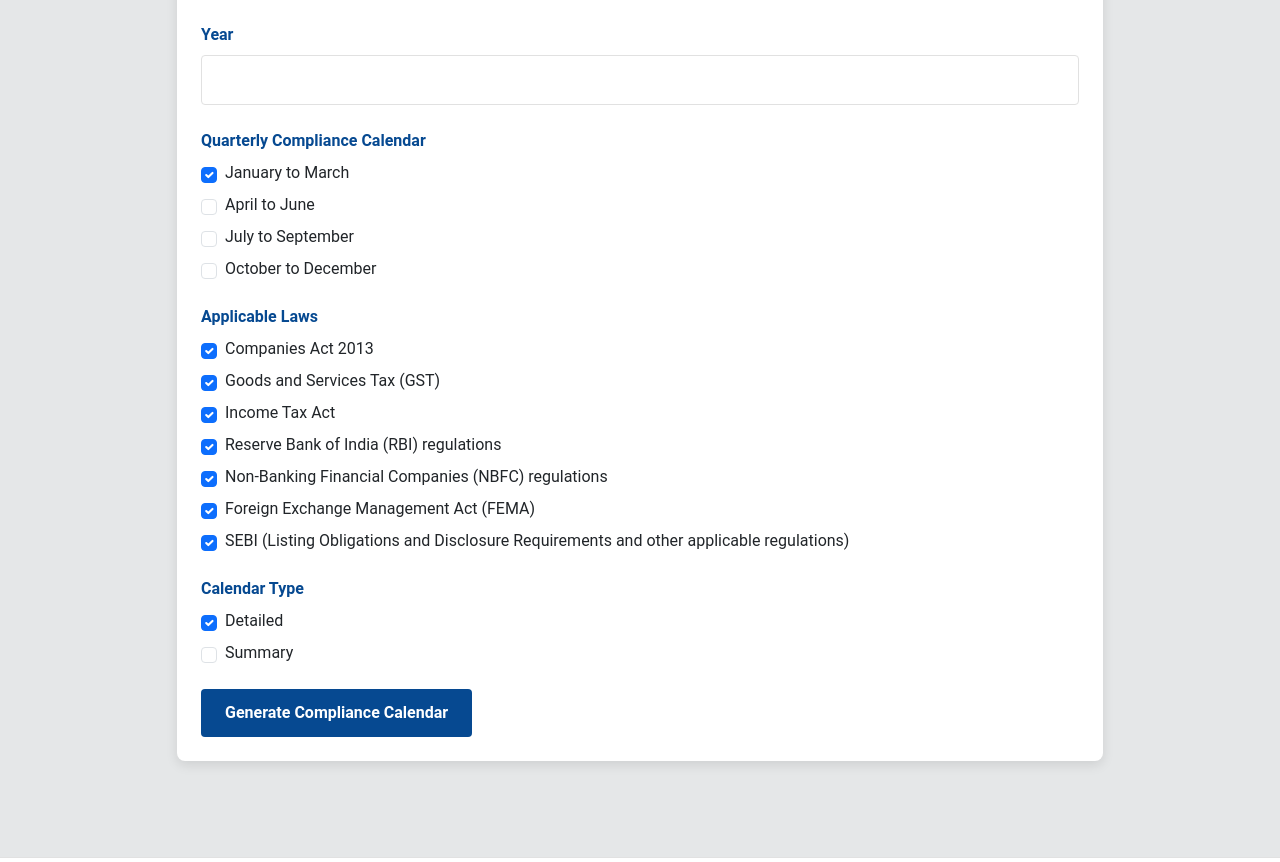
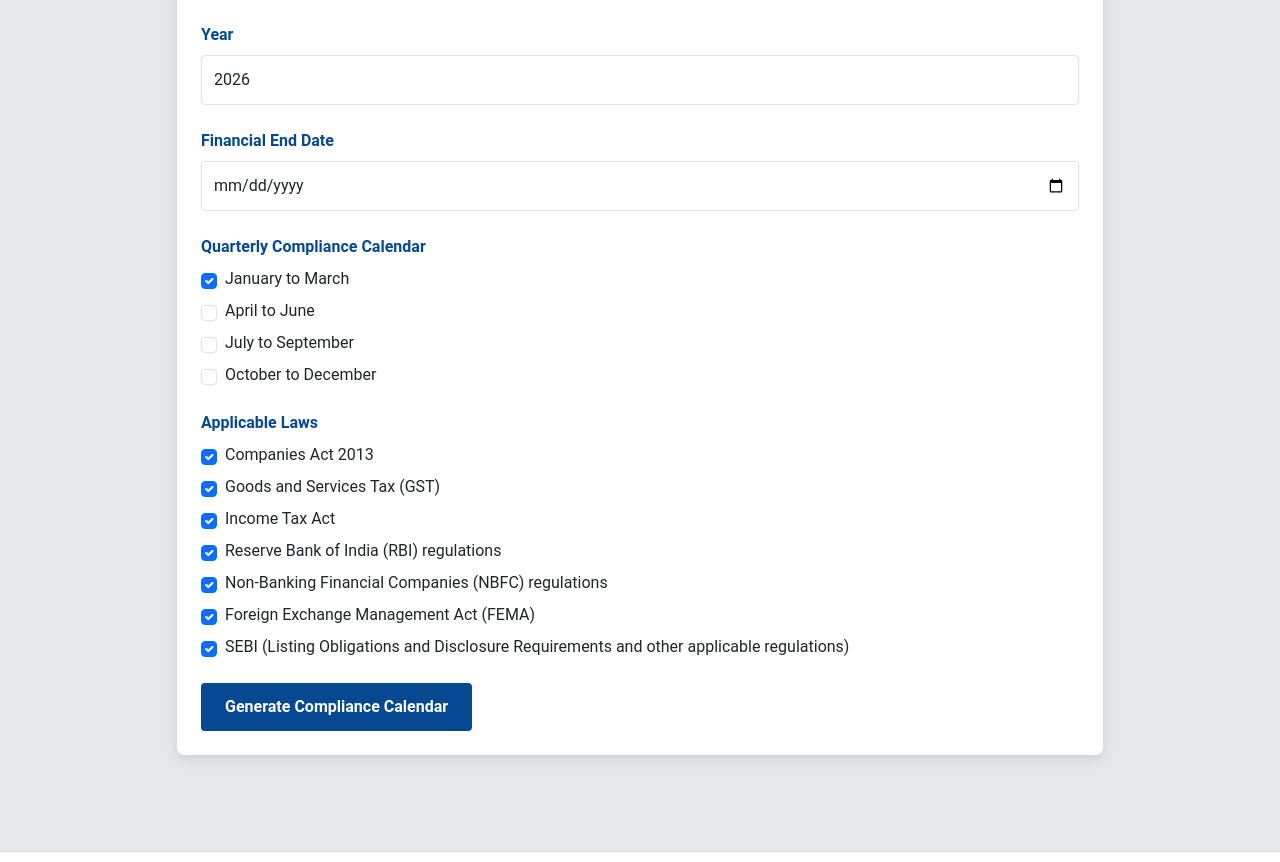
Before and after one commit to parthgopa/ai4cs2, a React (Create React App) app: page /compliance-calendar in a window 1280 px wide. Shown: the part 380-1242 px from the top of the page. Built offline with nearby package versions, Linux system fonts and the light colour scheme.

Commit message:
calender modified

```diff
--- a/src/components/ComplianceCalendar.js
+++ b/src/components/ComplianceCalendar.js
@@ -10,13 +10,13 @@ const ComplianceCalendar = () => {
   const [formData, setFormData] = useState({
     companyName: '',
     companyType: 'Private Limited Company',
-    year: '',
+    year: '2026',
     quarterlyOptions: ['January to March'],
+    financialEndDate: '',
     complianceFor: ['Companies Act 2013', 'Goods and Services Tax (GST)',
        'Income Tax Act', 'Reserve Bank of India (RBI) regulations',
        'Non-Banking Financial Companies (NBFC) regulations', 'Foreign Exchange Management Act (FEMA)',
        'SEBI (Listing Obligations and Disclosure Requirements and other applicable regulations)'],
-    calendarType: ['detailed']
   });
 
   const [loading, setLoading] = useState(false);
@@ -45,21 +45,6 @@ const ComplianceCalendar = () => {
     }
   };
 
-  const handleCalendarTypeCheckboxChange = (e) => {
-    const { value, checked } = e.target;
-    if (checked) {
-      setFormData({
-        ...formData,
-        calendarType: [...formData.calendarType, value],
-      });
-    } else {
-      setFormData({
-        ...formData,
-        calendarType: formData.calendarType.filter(item => item !== value)
-      });
-    }
-  };
-
   const handleSubmit = async (e) => {
     e.preventDefault();
     setLoading(true);
@@ -67,32 +52,38 @@ const ComplianceCalendar = () => {
 
     const complianceForString = formData.complianceFor.join(', ');
 
-    const prompt = `Compliance calendar
-Prompt
+    const prompt = `
 Give following details
 1.\tName of the company - ${formData.companyName}
 2.\tCompany Type - ${formData.companyType}
-3.\tYear - ${formData.year}
+3.\tFinancial Year - ${formData.financialEndDate}
 4.\tQuarterly options - ${formData.quarterlyOptions.join(', ')}
 5.\tApplicable laws - ${complianceForString}
-6.\tCalendar type- ${formData.calendarType}
+6.\tCalendar type- detailed
 
-Based on the above details, generate a structured compliance calendar.
-The calendar should:
-•	Include all applicable statutory filings and compliance requirements under the mentioned laws.
-•	Mention the exact due dates, name of the applicable Act/regulation, and brief description of the compliance.
-•	Specify consequences of non-compliance, if any.
-•	Provide additional remarks, if necessary.
+Based on the information provided above, generate a detailed statutory compliance calendar.
 
-The output should be in the dot point format with month and date.
+The compliance calendar should:
 
-Example:
+Include all applicable statutory filings and compliance requirements under the mentioned laws, along with the relevant sections, subsections, and rules thereunder.
+
+Clearly mention the exact due dates, name of the applicable Act, relevant provision (section/subsection/rule), and a brief description of the compliance.
+
+Specify the consequences of non-compliance, if any (such as penalties, late fees, disqualification, or prosecution).
+
+Provide additional remarks, wherever necessary (e.g., optional but recommended filings, industry-specific variations).
+
+
+The output should be in a note-style format grouped by month and date, as shown below:
+
 Month: January
-Date: 1
-Act/Regulation: Companies Act 2013
-Description: Annual General Meeting
-Consequences: Non-compliance may result in legal action.
-Remarks: This is a mandatory requirement.
+Date: 01
+Act/Regulation: Companies Act, 2013
+Compliance Description: Holding of Annual General Meeting
+Applicable Provision: Section 96(1)
+Consequences of Non-Compliance: Penalty on company and officers in default as per Section 99
+Remarks: Mandatory for all companies except OPC
+
 `;
 // console.log(prompt);
 
@@ -124,11 +115,6 @@ Remarks: This is a mandatory requirement.
     { value: 'Non-Banking Financial Companies (NBFC) regulations', label: 'Non-Banking Financial Companies (NBFC) regulations' },
     { value: 'Foreign Exchange Management Act (FEMA)', label: 'Foreign Exchange Management Act (FEMA)' },
     { value: 'SEBI (Listing Obligations and Disclosure Requirements and other applicable regulations)', label: 'SEBI (Listing Obligations and Disclosure Requirements and other applicable regulations)' }
-  ];
-
-  const calenderTypeOptions = [
-    { value: 'detailed', label: 'Detailed' },
-    { value: 'summary', label: 'Summary' }
   ];
 
   const quarterlyOptions = [
@@ -199,6 +185,19 @@ Remarks: This is a mandatory requirement.
                 />
               </Form.Group>
 
+              {/* add a caleder for selecting finiancial end date abd year */}
+              <Form.Group className="form-group">
+                <Form.Label className="form-label">Financial End Date</Form.Label>
+                <Form.Control
+                  type="date"
+                  name="financialEndDate"
+                  value={formData.financialEndDate}
+                  onChange={handleInputChange}
+                  className="form-control"
+                  required
+                />
+              </Form.Group>
+
               {/* Now quaterly compliance calendar, add a 4 checkbox Q1,Q2,Q3,Q4 where Q1 - january to march, Q2 - april to june, Q3 - july to september, Q4 - october to december */}
               <Form.Group className="form-group">
                 <Form.Label className="form-label">Quarterly Compliance Calendar</Form.Label>
@@ -235,22 +234,6 @@ Remarks: This is a mandatory requirement.
                     />
                   ))}
                 </div>
-              </Form.Group>
-
-              <Form.Group className="form-group">
-                <Form.Label className="form-label">Calendar Type</Form.Label>{/*Detailed or Summary checkbox, allow to check both checkbox and save both in the form data*/}
-                  {calenderTypeOptions.map((option) => (
-                    <Form.Check
-                      key={option.value}
-                      type="checkbox"
-                      id={`calendar-type-${option.value}`}
-                      label={option.label}
-                      value={option.value}
-                      checked={formData.calendarType.includes(option.value)}
-                      onChange={handleCalendarTypeCheckboxChange}
-                      className="form-check"
-                    />
-                  ))}
               </Form.Group>
 
               <button type="submit" className="btn btn-primary" disabled={loading}>
```
